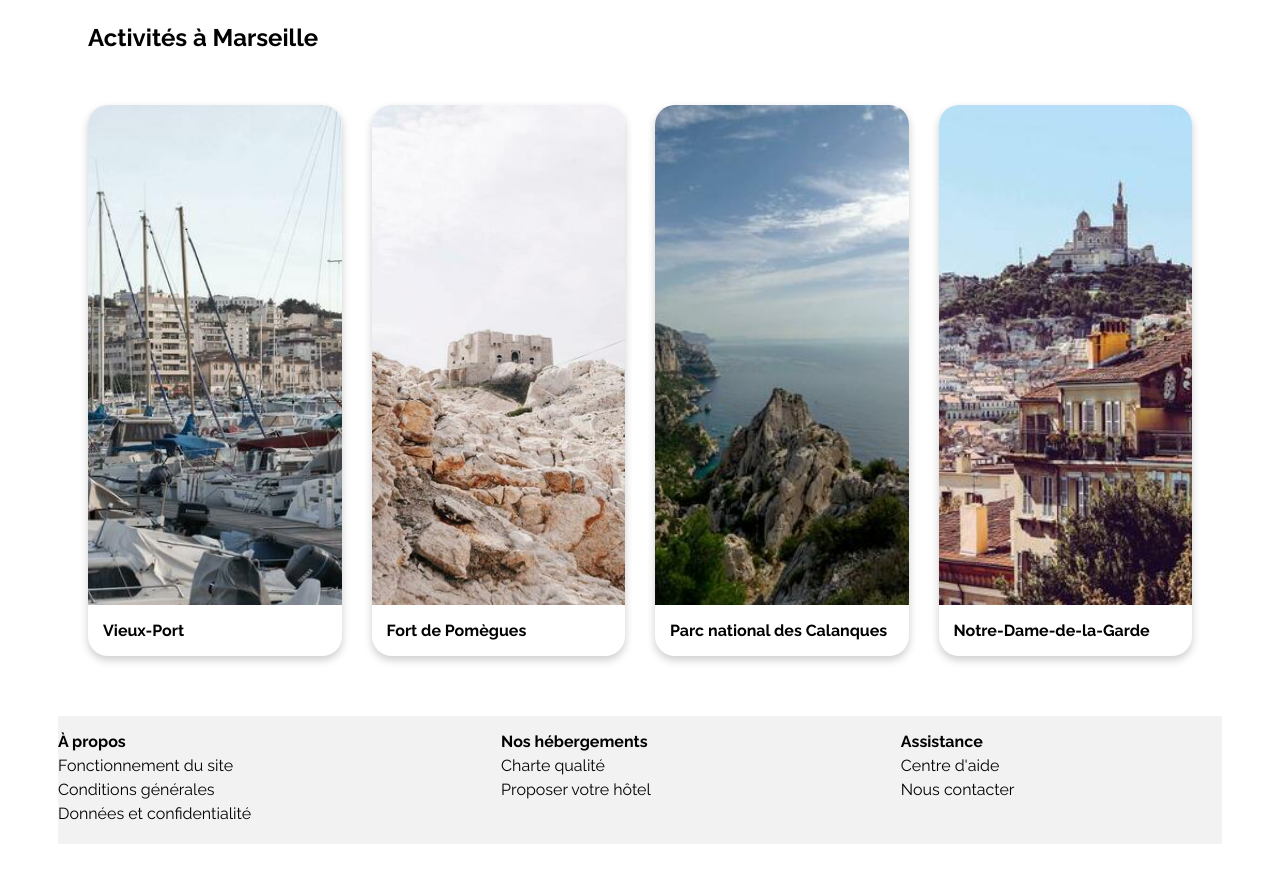
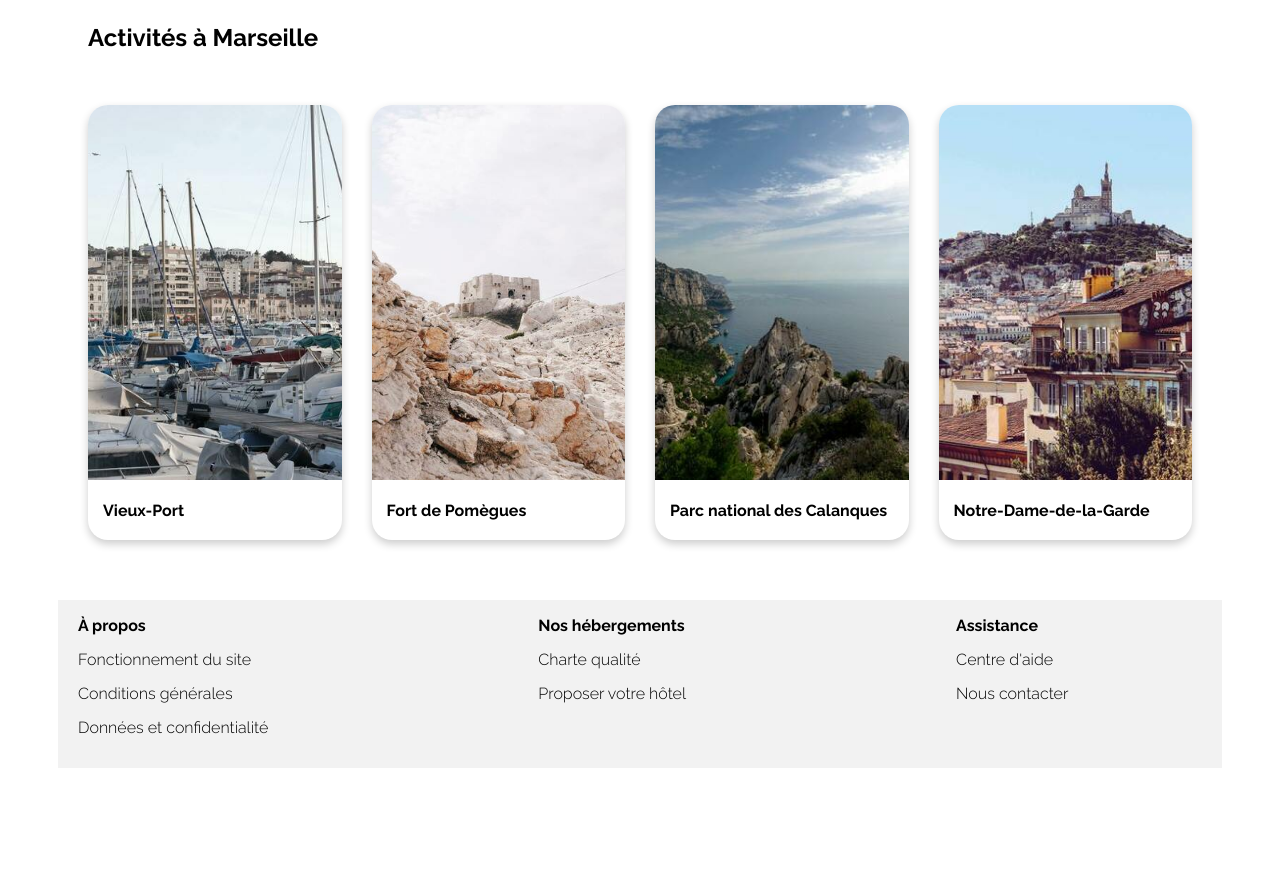
Before and after one commit to SamHbn/Creation_page_accueil, a plain HTML site: page index.html in a window 1280 px wide. Shown: the part 1109-1991 px from the top of the page. After the commit the page ends 1877 px from the top, so only its background shows below. Drawn offline with Linux system fonts and the light colour scheme.

Commit message:
fix: footer réalignement marges

```diff
--- a/css/style.css
+++ b/css/style.css
@@ -17,6 +17,7 @@ body {
     display: flex;
     justify-content: center;
     margin-top: 0px;
+    margin-bottom: 0px;
 }
 
 .main-container {
@@ -296,7 +297,7 @@ input[type="search"]::-webkit-search-cancel-button {
 
 .hebergements-cards img {
     width: 100%;
-    height: 55%;
+    height: 115px;
     border-top-left-radius: 20px;
     border-top-right-radius: 20px;
 }
@@ -399,7 +400,7 @@ input[type="search"]::-webkit-search-cancel-button {
 }
 
 .activites-cards img {
-    height: 500px;
+    height: 375px;
     width: 100%;
     border-top-left-radius: 20px;
     border-top-right-radius: 20px;
@@ -407,8 +408,9 @@ input[type="search"]::-webkit-search-cancel-button {
 
 .activites-cards .card-content {
     padding-left: 15px;
+    height: 60px;
     display: flex;
-    justify-content: space-between;
+    align-items: center;
     box-sizing: border-box;
 }
 
@@ -417,7 +419,7 @@ input[type="search"]::-webkit-search-cancel-button {
 
 footer {
     background-color: #F2F2F2;
-    margin-bottom: 30px;
+    margin-bottom: 0px;
 }
 
 .footer-list {
@@ -429,11 +431,13 @@ footer {
 
 footer ul {
     list-style: none;
-    padding-left: 0px;
+    padding-left: 20px;
 }
 
 footer li {
-    padding-bottom: 5px;
+    padding-bottom: 15px;
+    font-weight: 300;
+    font-size: medium;
 }
 
 footer strong {
```
